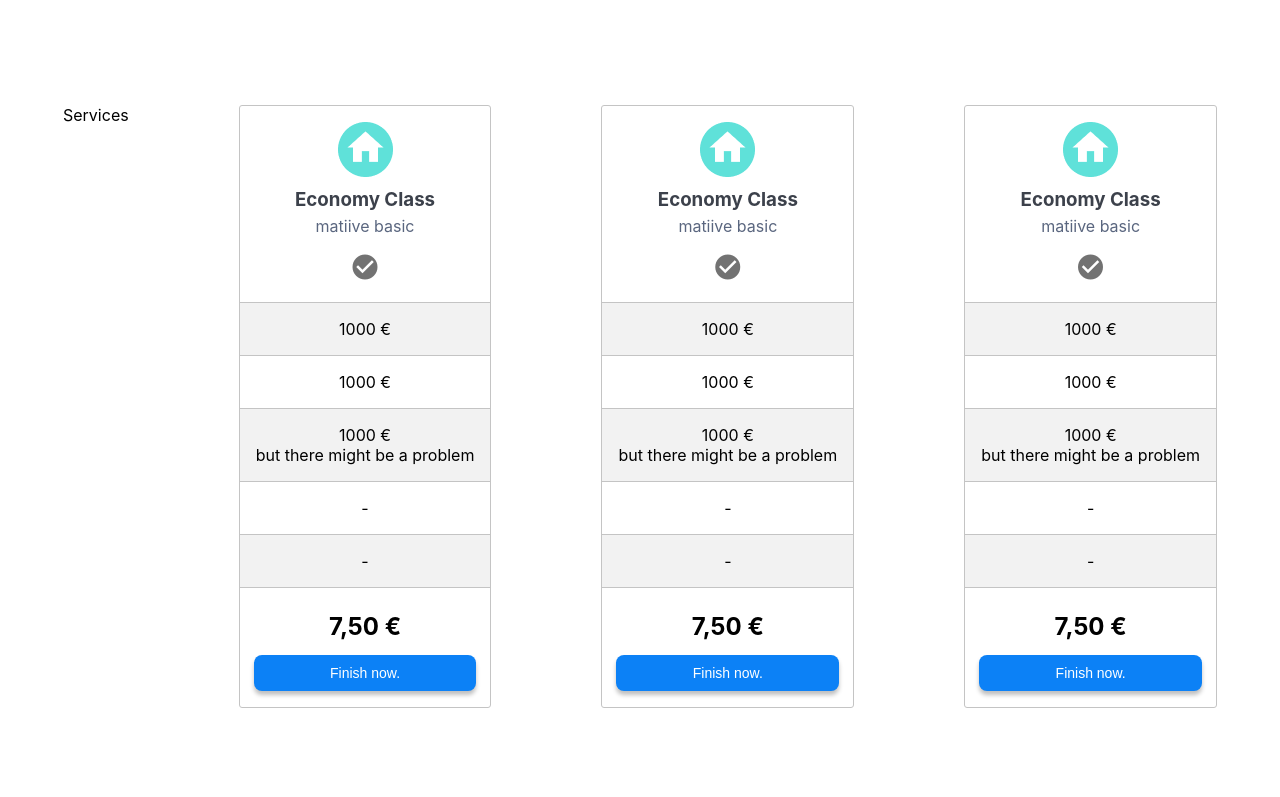
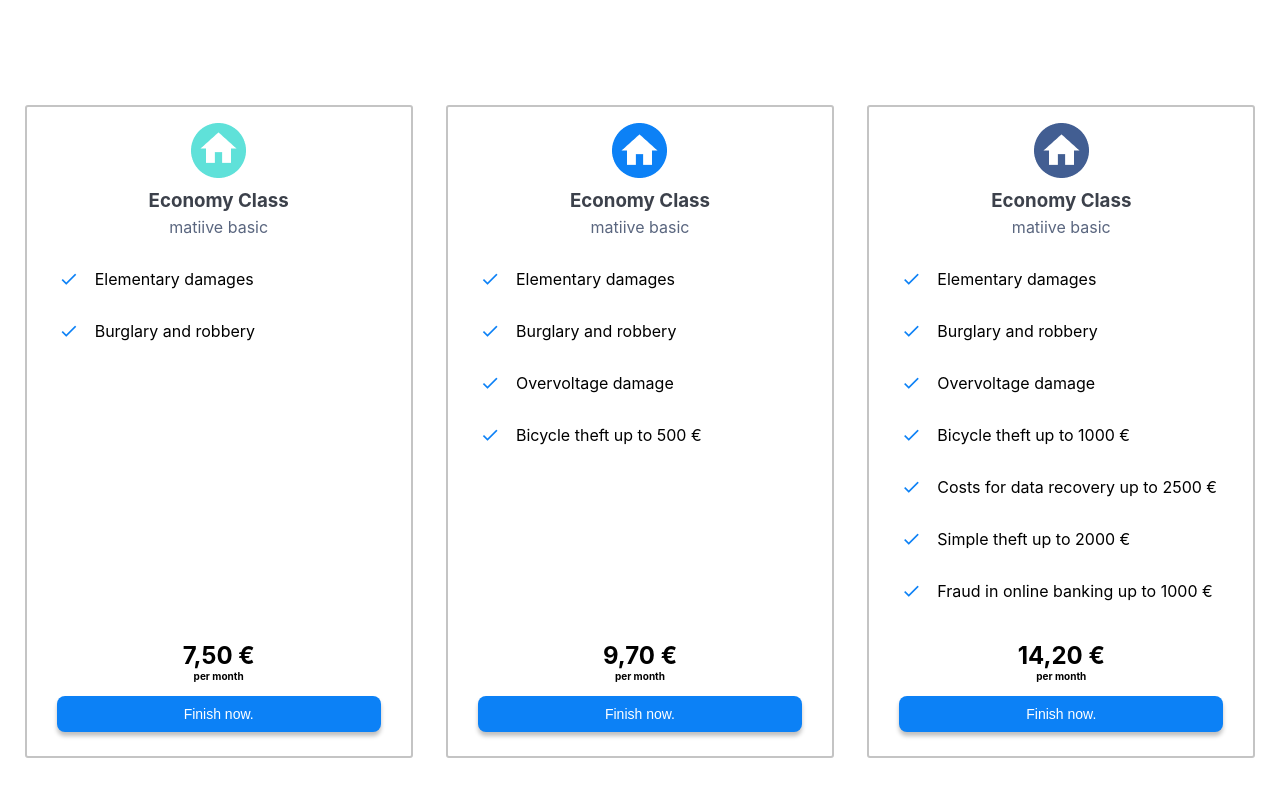
Before and after one commit to yOoMarvin/matiive-gatsby, a Gatsby site: page /contents in a window 1280 px wide. Shown: the part 1117-1914 px from the top of the page. Before the commit the page ends 1833 px from the top, so only its background shows below. Built offline with nearby package versions, Linux system fonts and the light colour scheme; Gatsby itself is replaced by a stand-in of ours.

Commit message:
slightly change the tables of contents insurance💅

```diff
--- a/src/components/ContentOptions.js
+++ b/src/components/ContentOptions.js
@@ -7,16 +7,44 @@ const Container = styled.div`
   display: flex;
   flex-direction: row;
   justify-content: space-around;
+  flex-wrap: wrap;
 `
 
 class ContentOptions extends React.Component {
   render() {
     return (
       <Container>
-        <div>Services </div>
-        <TarifOption />
-        <TarifOption />
-        <TarifOption />
+        <TarifOption
+          image="/contents-basic.png"
+          title="Economy Class"
+          subtitle="matiive basic"
+          row1="Elementary damages"
+          row2="Burglary and robbery"
+          price="7,50 €"
+        />
+        <TarifOption
+          image="/contents-comfort.png"
+          title="Economy Class"
+          subtitle="matiive basic"
+          row1="Elementary damages"
+          row2="Burglary and robbery"
+          row3="Overvoltage damage"
+          row4="Bicycle theft up to 500 €"
+          price="9,70 €"
+        />
+        <TarifOption
+          image="/contents-top.png"
+          title="Economy Class"
+          subtitle="matiive basic"
+          row1="Elementary damages"
+          row2="Burglary and robbery"
+          row3="Overvoltage damage"
+          row4="Bicycle theft up to 1000 €"
+          row5="Costs for data recovery up to 2500 €"
+          row6="Simple theft up to 2000 €"
+          row7="Fraud in online banking up to 1000 €"
+          price="14,20 €"
+        />
       </Container>
     )
   }
--- a/src/components/MaterialIcon.js
+++ b/src/components/MaterialIcon.js
@@ -1,11 +1,16 @@
 import React from "react"
 
 class MaterialIcon extends React.Component {
-    render() {
-        return (
-            <span className="material-icons" style={{ fontSize: this.props.size }}>{this.props.icon}</span>
-        )
-    }
+  render() {
+    return (
+      <span
+        className="material-icons"
+        style={{ fontSize: this.props.size, color: this.props.color }}
+      >
+        {this.props.icon}
+      </span>
+    )
+  }
 }
 
 export default MaterialIcon
--- a/src/components/TarifOption.js
+++ b/src/components/TarifOption.js
@@ -8,30 +8,45 @@ const Container = styled.div`
   flex-direction: column;
   text-align: center;
   border-radius: 3px;
-  border: 1px solid #c4c4c4;
-  padding: 1em 0 1em 0;
+  border: 2px solid #c4c4c4;
+  padding: 1em 1em 1.5em 1em;
+  width: 22em;
+  margin-bottom: 3em;
 `
 const Title = styled.h3`
   line-height: 0;
   padding-bottom: 0;
   margin-bottom: 0;
 `
-const TopRow = styled.div`
-  margin-bottom: 1em;
+const Description = styled.div`
+  margin-left: 1em;
 `
+const TopRow = styled.div``
 const DarkRow = styled.div`
   border-top: 1px solid #c4c4c4;
   border-bottom: 1px solid #c4c4c4;
   background-color: #f2f2f2;
   padding: 1em;
+  display: flex;
+  flex-direction: row;
+  align-items: center;
+  justify-content: flex-start;
 `
 const LightRow = styled.div`
   padding: 1em;
+  display: flex;
+  flex-direction: row;
+  align-items: center;
+  justify-content: flex-start;
 `
 const Price = styled.div`
   margin-top: 1em;
   font-weight: bold;
   font-size: 24px;
+  display: flex;
+  flex-direction: column;
+  text-align: center;
+  bottom: 0;
 `
 const Button = styled.button`
   background-color: #0c81f6;
@@ -54,19 +69,98 @@ class TarifOption extends React.Component {
     return (
       <Container>
         <TopRow>
-          <img src="/contents-basic.png" alt="contents basic" />
-          <Title>Economy Class</Title>
-          <p>matiive basic</p>
-          <MaterialIcon icon="check_circle" size="30px" />
+          <img src={this.props.image} alt="contents" />
+          <Title>{this.props.title}</Title>
+          <p>{this.props.subtitle}</p>
         </TopRow>
-        <DarkRow>1000 €</DarkRow>
-        <LightRow> 1000 €</LightRow>
-        <DarkRow>
-          1000 € <br /> but there might be a problem
-        </DarkRow>
-        <LightRow>-</LightRow>
-        <DarkRow>-</DarkRow>
-        <Price>7,50 €</Price>
+
+        {this.props.row1 ? (
+          <LightRow>
+            <MaterialIcon icon="check" size="20px" color="#0C81F6" />
+            <Description>{this.props.row1}</Description>
+          </LightRow>
+        ) : (
+          <LightRow>
+            <MaterialIcon icon="check" size="20px" color="white" />
+            <Description> </Description>
+          </LightRow>
+        )}
+
+        {this.props.row2 ? (
+          <LightRow>
+            <MaterialIcon icon="check" size="20px" color="#0C81F6" />
+            <Description>{this.props.row2}</Description>
+          </LightRow>
+        ) : (
+          <LightRow>
+            <MaterialIcon icon="check" size="20px" color="white" />
+            <Description> </Description>
+          </LightRow>
+        )}
+
+        {this.props.row3 ? (
+          <LightRow>
+            <MaterialIcon icon="check" size="20px" color="#0C81F6" />
+            <Description>{this.props.row3}</Description>
+          </LightRow>
+        ) : (
+          <LightRow>
+            <MaterialIcon icon="check" size="20px" color="white" />
+            <Description> </Description>
+          </LightRow>
+        )}
+
+        {this.props.row4 ? (
+          <LightRow>
+            <MaterialIcon icon="check" size="20px" color="#0C81F6" />
+            <Description>{this.props.row4}</Description>
+          </LightRow>
+        ) : (
+          <LightRow>
+            <MaterialIcon icon="check" size="20px" color="white" />
+            <Description> </Description>
+          </LightRow>
+        )}
+
+        {this.props.row5 ? (
+          <LightRow>
+            <MaterialIcon icon="check" size="20px" color="#0C81F6" />
+            <Description>{this.props.row5}</Description>
+          </LightRow>
+        ) : (
+          <LightRow>
+            <MaterialIcon icon="check" size="20px" color="white" />
+            <Description> </Description>
+          </LightRow>
+        )}
+
+        {this.props.row6 ? (
+          <LightRow>
+            <MaterialIcon icon="check" size="20px" color="#0C81F6" />
+            <Description>{this.props.row6}</Description>
+          </LightRow>
+        ) : (
+          <LightRow>
+            <MaterialIcon icon="check" size="20px" color="white" />
+            <Description> </Description>
+          </LightRow>
+        )}
+
+        {this.props.row7 ? (
+          <LightRow>
+            <MaterialIcon icon="check" size="20px" color="#0C81F6" />
+            <Description>{this.props.row7}</Description>
+          </LightRow>
+        ) : (
+          <LightRow>
+            <MaterialIcon icon="check" size="20px" color="white" />
+            <Description> </Description>
+          </LightRow>
+        )}
+
+        <Price>
+          {this.props.price} <span style={{ fontSize: "10px" }}>per month</span>
+        </Price>
         <Button>Finish now.</Button>
       </Container>
     )
```
Also changed, not shown: static/contents-comfort.png (added), static/contents-top.png (added).
